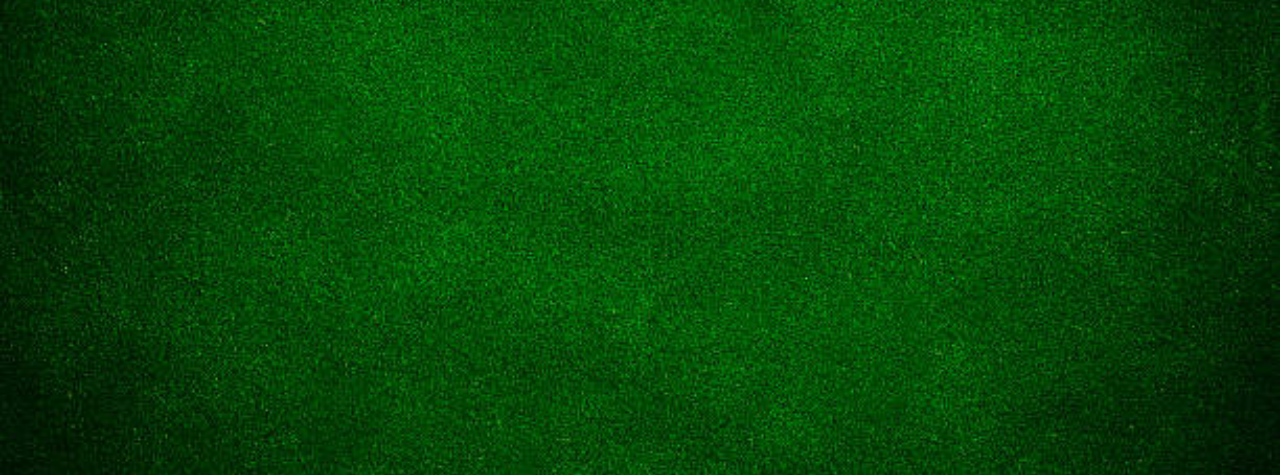
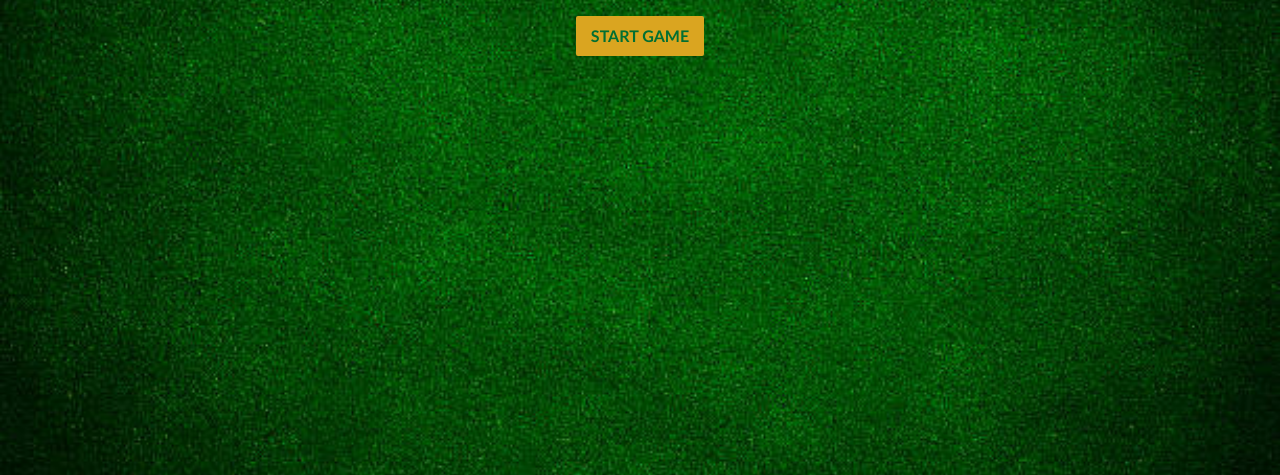
Before and after one commit to shailijha/JavaScriptPractice, a plain HTML site: page Blackjack/index.html in a window 1280 px wide. Shown: the part 325-800 px from the top of the page. Drawn offline with Linux system fonts and the light colour scheme.

Commit message:
Added start game button

```diff
--- a/Blackjack/index.css
+++ b/Blackjack/index.css
@@ -14,3 +14,16 @@ h1 {
 #message-el {
     font-style: italic;
 }
+
+button {
+    color: #016f32;
+    font-size: 0.5em;
+    font-family: 'Trebuchet MS';
+    width: 10vw;
+    height: 5vh;
+    padding: 5px 0 5px 0;
+    font-weight: bold;
+    background-color: goldenrod;
+    border: none;
+    border-radius: 2px;
+}
--- a/Blackjack/index.html
+++ b/Blackjack/index.html
@@ -7,6 +7,7 @@
         <p id="message-el">Want to play a round?</p>
         <p>Cards:</p>
         <p>Sum:</p>
+        <button onclick="startGame()">START GAME</button>
         <script src="index.js"></script>
     </body>
 </html>
--- a/Blackjack/index.js
+++ b/Blackjack/index.js
@@ -1,4 +1,20 @@
-let firstCard = 5;
-let secondCard = 9;
+let firstCard = 11;
+let secondCard = 11;
 let sum = firstCard + secondCard;
-console.log(sum);
+let hasBlackJack = false;
+let isAlive = true;
+let message = ''
+let messageEl = document.getElementById("message-el");
+
+function startGame() {
+    if(sum <= 20) {
+        message = "Do you want to draw a new card?";
+    } else if(sum === 21) {
+        message = "You've got Blackjack!";
+        hasBlackJack = true;
+    } else {
+        message = "You're out of the game!";
+        isAlive = false;
+    }
+    messageEl.textContent = message;
+}
```
